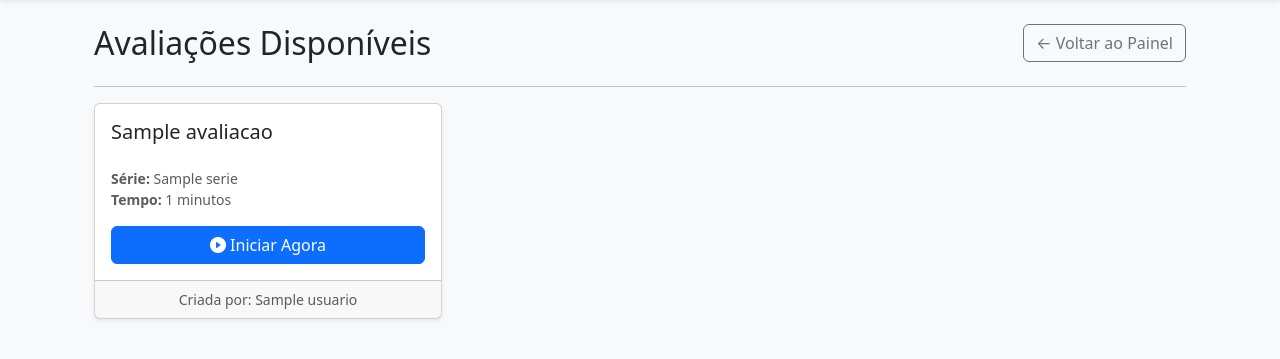
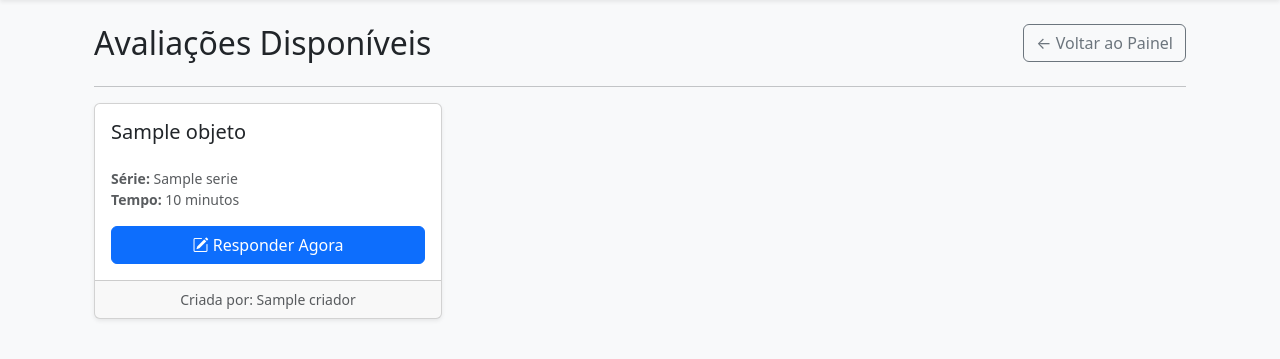
Before and after one commit to ManoelJoseFeitosa/onlinetests, a Flask app: template site/templates/app/listar_avaliacoes.html in a window 1280 px wide. Shown: the part 56-415 px from the top of the page. Run offline with Flask 3, Linux system fonts and the light colour scheme; tables that the repository leaves empty hold one stand-in row (values such as "Sample post"); the template is opened without the code that fills it: values that come from a table or form of the project are taken from there, most other values are stand-ins (such as "Sample title", 1, 10 or a date in 2020).

Commit message:
correção na template listar avaliações

```diff
--- a/site/templates/app/listar_avaliacoes.html
+++ b/site/templates/app/listar_avaliacoes.html
@@ -6,51 +6,52 @@
 <div class="container mt-4">
     <div class="d-flex justify-content-between align-items-center mb-4">
         <h2 class="mb-0">Avaliações Disponíveis</h2>
-        <!-- CORREÇÃO APLICADA AQUI -->
         <a href="{{ url_for('main_routes.dashboard') }}" class="btn btn-outline-secondary">&larr; Voltar ao Painel</a>
     </div>
 
     <hr class="mt-0">
 
-    <!-- A variável foi renomeada para 'modelos' para corresponder à rota -->
-    {% if modelos %}
+    <!-- CORREÇÃO: A variável principal agora é 'avaliacoes_disponiveis' -->
+    {% if avaliacoes_disponiveis %}
         <div class="row row-cols-1 row-cols-md-2 row-cols-lg-3 g-4">
-            {% for item in modelos %}
+            {% for item in avaliacoes_disponiveis %}
             <div class="col">
                 <div class="card h-100 shadow-sm">
                     <div class="card-body d-flex flex-column">
-                        <h5 class="card-title">{{ item.nome }}</h5>
+                        <!-- CORREÇÃO: Acessando as propriedades através de 'item.objeto' -->
+                        <h5 class="card-title">{{ item.objeto.nome }}</h5>
                         <div class="mb-3">
-                            <!-- Lógica para exibir o tipo de avaliação -->
-                            {% if item.tipo == 'simulado' %}
+                            {% if item.objeto.tipo == 'simulado' %}
                                 <span class="badge bg-success">Simulado</span>
-                            {% elif item.tipo == 'prova' %}
+                            {% elif item.objeto.tipo == 'prova' %}
                                 <span class="badge bg-primary">Prova</span>
-                            {% elif item.tipo == 'recuperacao' %}
+                            {% elif item.objeto.tipo == 'recuperacao' %}
                                 <span class="badge bg-warning text-dark">Recuperação</span>
                             {% endif %}
                         </div>
                         <p class="card-text small text-muted">
-                            <strong>Série:</strong> {{ item.serie.nome if item.serie else 'N/A' }} <br>
-                            <strong>Tempo:</strong> {{ item.tempo_limite or "Livre" }}{% if item.tempo_limite %} minutos{% endif %}
+                            <strong>Série:</strong> {{ item.objeto.serie.nome if item.objeto.serie else 'N/A' }} <br>
+                            <strong>Tempo:</strong> {{ item.objeto.tempo_limite or "Livre" }}{% if item.objeto.tempo_limite %} minutos{% endif %}
                         </p>
 
                         <div class="mt-auto text-center">
-                            {% if item.id in ids_concluidas %}
-                                <!-- CORREÇÃO APLICADA AQUI -->
-                                <a href="{{ url_for('main_routes.meus_resultados') }}" class="btn btn-success disabled w-100">
-                                    <i class="bi bi-check-circle-fill"></i> Concluída
+                            <!-- CORREÇÃO: Verificando o status através de 'item.status' -->
+                            {% if item.status == 'Finalizado' %}
+                                <a href="{{ url_for('main_routes.ver_resultado_detalhado', resultado_id=item.resultado.id) }}" class="btn btn-success w-100">
+                                    <i class="bi bi-check-circle-fill"></i> Ver Resultado
                                 </a>
-                            {% else %}
-                                <!-- Lógica para direcionar para a rota correta -->
-                                {% if item.__class__.__name__ == 'ModeloAvaliacao' %}
-                                    <!-- Se for um modelo, inicia uma avaliação dinâmica -->
-                                    <a href="{{ url_for('main_routes.iniciar_avaliacao_dinamica', modelo_id=item.id) }}" class="btn btn-primary w-100">
+                            {% elif item.status == 'Iniciada' %}
+                                 <a href="{{ url_for('main_routes.responder_avaliacao', avaliacao_id=item.resultado.avaliacao_id) }}" class="btn btn-warning w-100">
+                                    <i class="bi bi-pencil-square"></i> Continuar Avaliação
+                                </a>
+                            {% else %} <!-- Status 'Não Iniciada' -->
+                                <!-- CORREÇÃO: Usando 'item.tipo_obj' para decidir a rota -->
+                                {% if item.tipo_obj == 'modelo' %}
+                                    <a href="{{ url_for('main_routes.iniciar_avaliacao_dinamica', modelo_id=item.objeto.id) }}" class="btn btn-primary w-100">
                                         <i class="bi bi-play-circle-fill"></i> Iniciar Agora
                                     </a>
-                                {% else %}
-                                    <!-- Se for uma avaliação estática (recuperação), vai direto para responder -->
-                                    <a href="{{ url_for('main_routes.responder_avaliacao', avaliacao_id=item.id) }}" class="btn btn-primary w-100">
+                                {% else %} <!-- tipo_obj == 'recuperacao' -->
+                                    <a href="{{ url_for('main_routes.responder_avaliacao', avaliacao_id=item.objeto.id) }}" class="btn btn-primary w-100">
                                         <i class="bi bi-pencil-square"></i> Responder Agora
                                     </a>
                                 {% endif %}
@@ -58,7 +59,7 @@
                         </div>
                     </div>
                     <div class="card-footer text-muted small text-center">
-                        Criada por: {{ item.criador.nome if item.criador else 'N/A' }}
+                        Criada por: {{ item.objeto.criador.nome if item.objeto.criador else 'N/A' }}
                     </div>
                 </div>
             </div>
```
